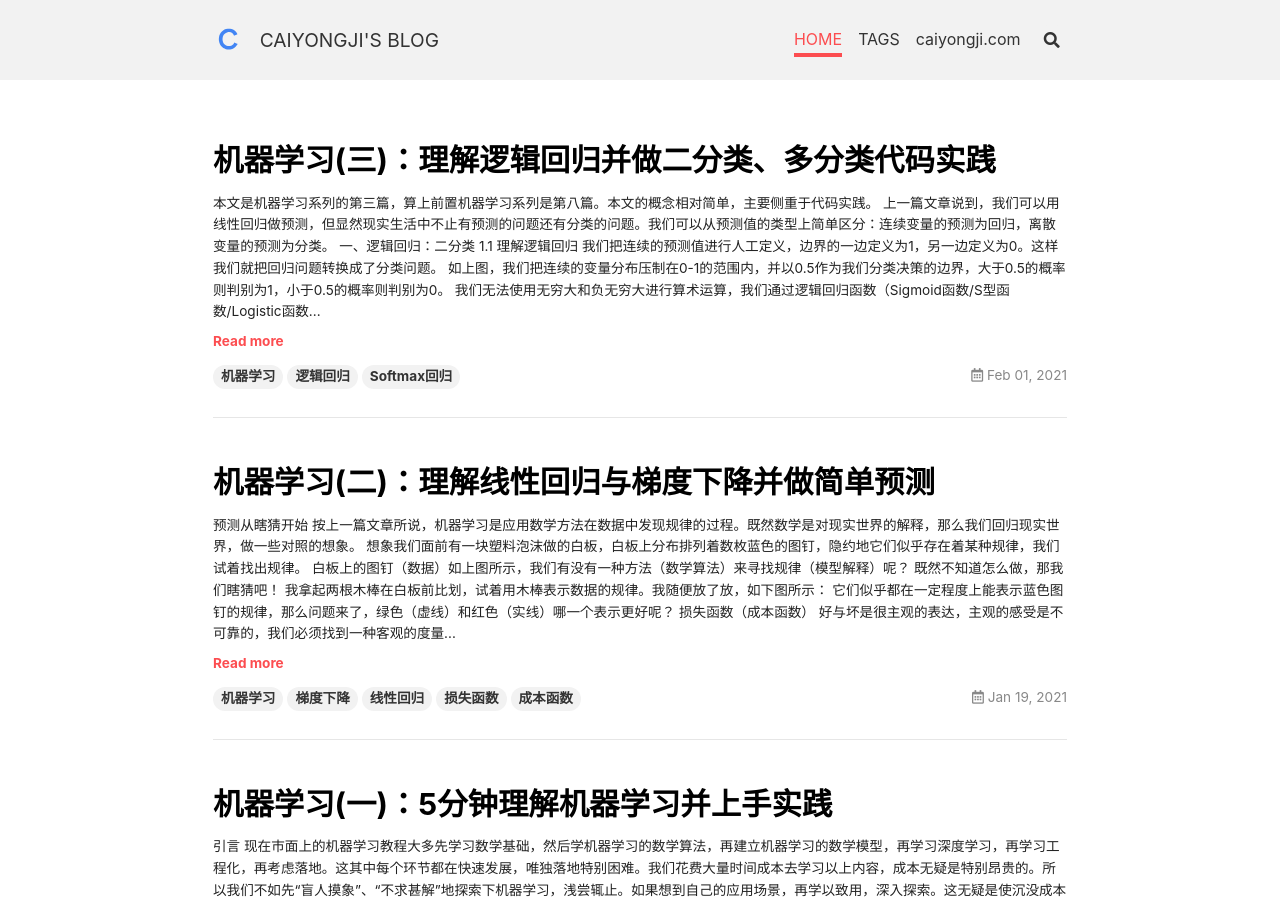
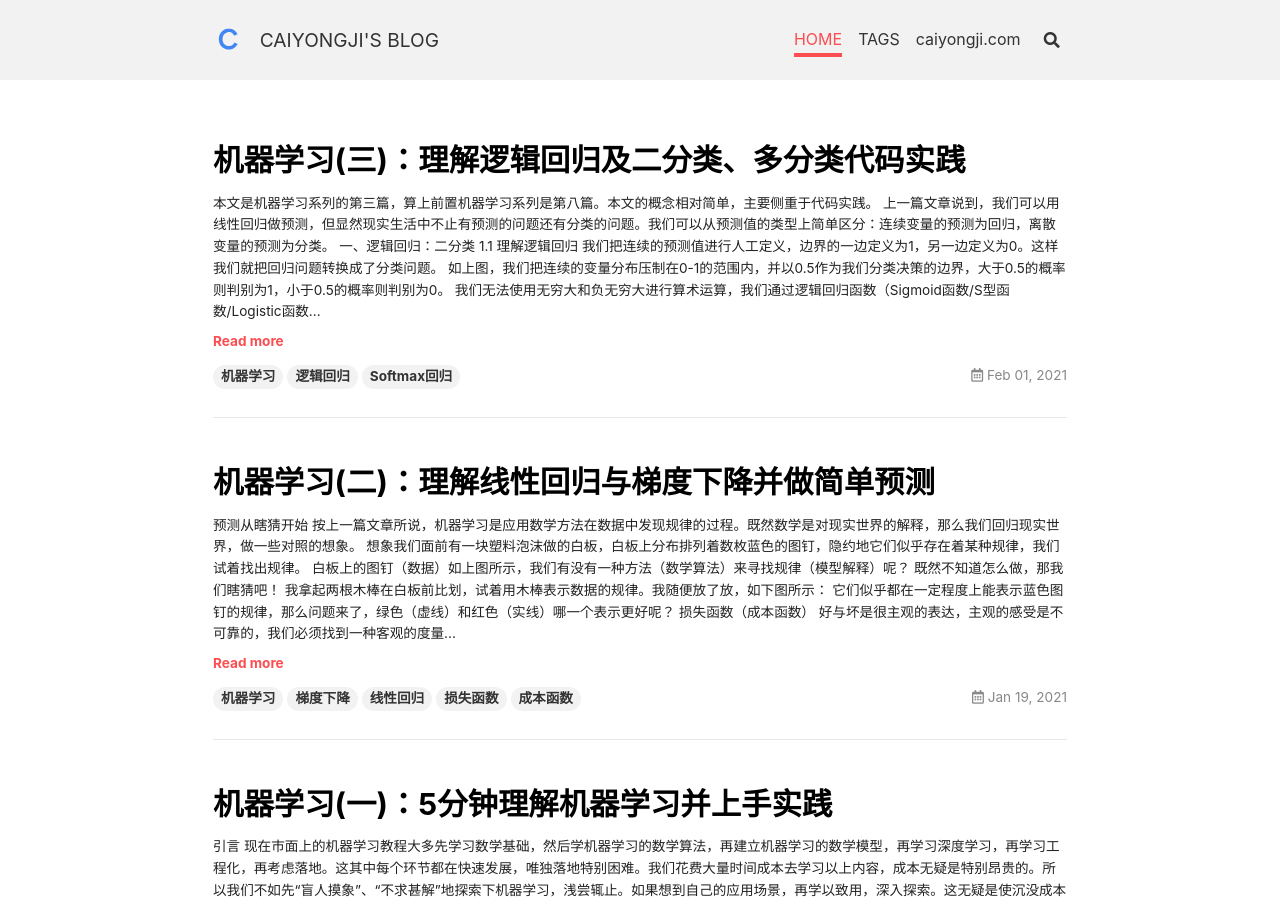
Before and after one commit to caiyongji/blog.caiyongji.com, a Jekyll site: the page built from index.html, in a window 1280 px wide and 900 px high. Built offline with Jekyll 4.4.1, drawn with Linux system fonts in a browser that asks for light colours; nearby versions of some CDN libraries; the list of posts is cut into pages by our own code.

Commit message:
Update 2021-02-01-machine-learning-3.md

```diff
--- a/_posts/2021-02-01-machine-learning-3.md
+++ b/_posts/2021-02-01-machine-learning-3.md
@@ -1,5 +1,5 @@
 ---
-title: 机器学习(三)：理解逻辑回归并做二分类、多分类代码实践
+title: 机器学习(三)：理解逻辑回归及二分类、多分类代码实践
 tags:
 - 机器学习
 - 逻辑回归
```
